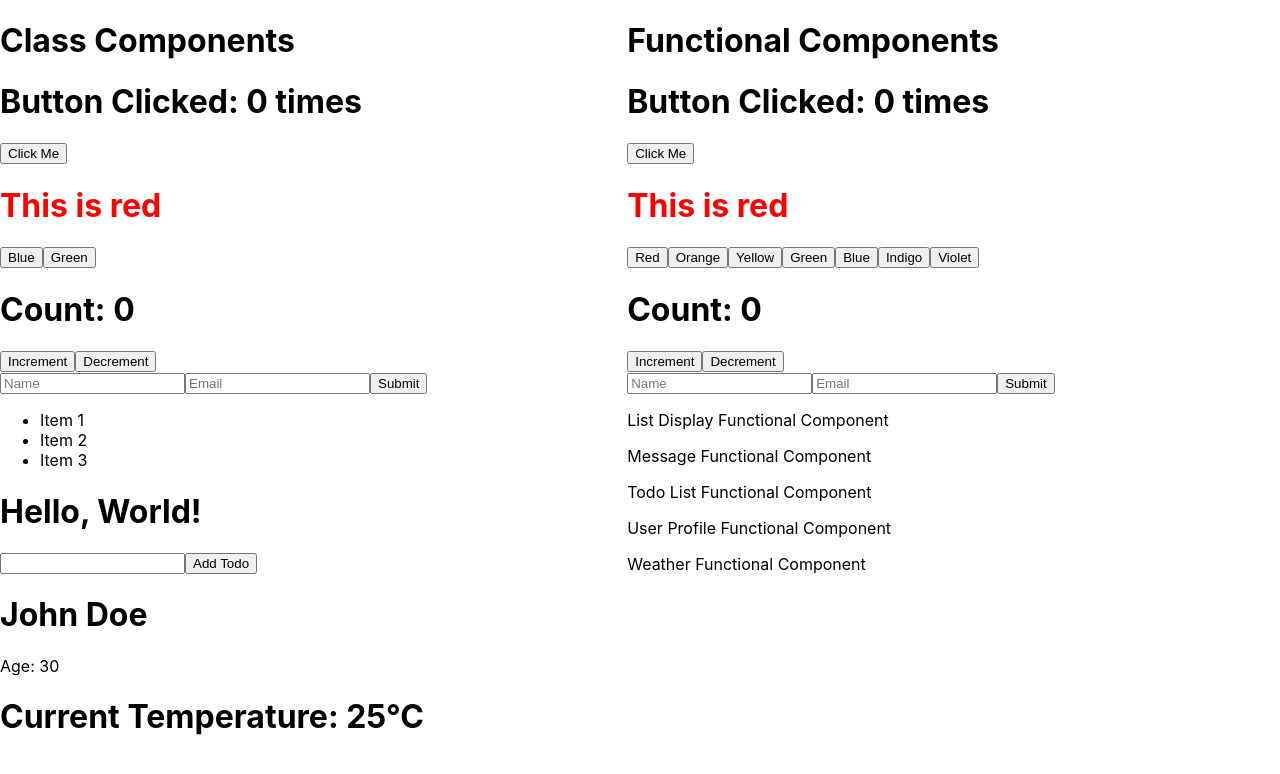
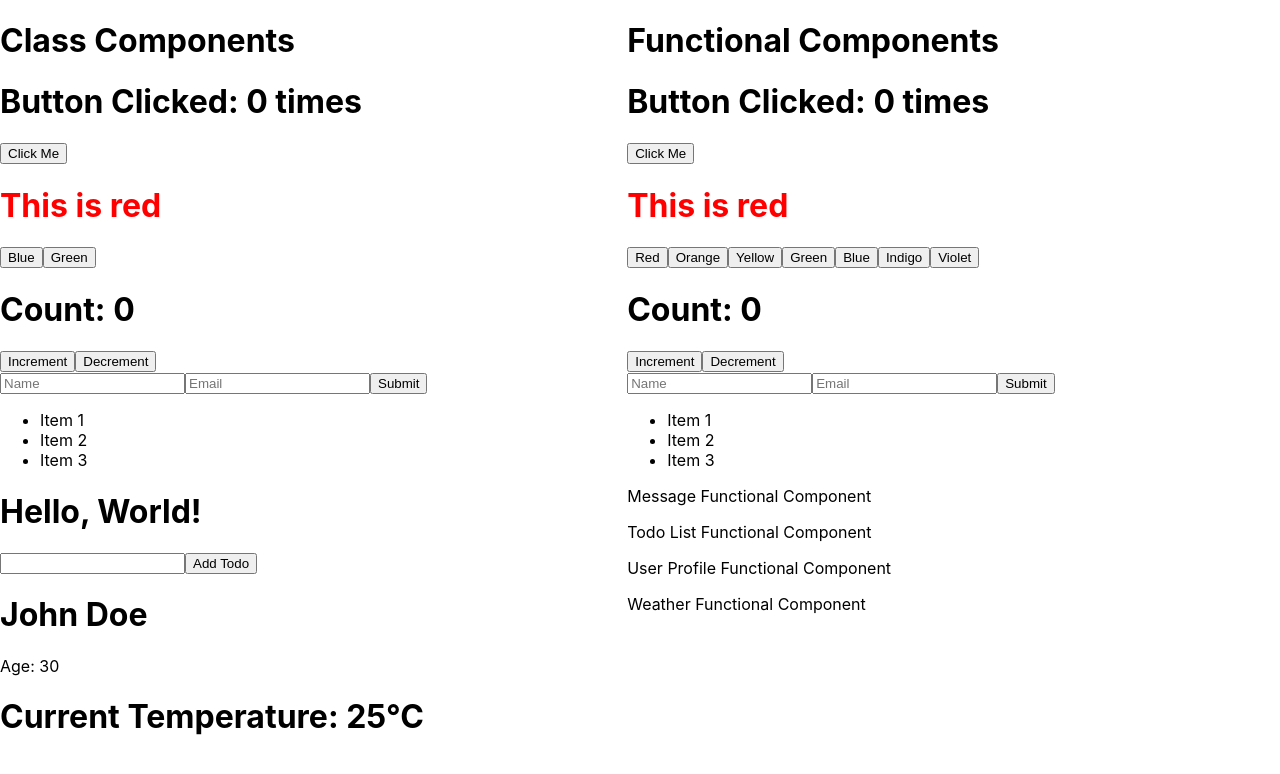
Before and after one commit to TraiLynne/ReactRefactorPractice, a React (Create React App) app in the folder app/: page / in a window 1280 px wide. Shown: the top 774 px of the page. Built offline with nearby package versions, Linux system fonts and the light colour scheme.

Commit message:
Refactored `ListDisplay` into Functional Component

```diff
--- a/app/src/components/ListDisplay/FunctionalComponent.js
+++ b/app/src/components/ListDisplay/FunctionalComponent.js
@@ -1,5 +1,16 @@
+import { useState } from "react";
+
 const ReListDisplay = () => {
-	return <p>List Display Functional Component</p>;
+	// State
+	const [items, setItems] = useState(["Item 1", "Item 2", "Item 3"]);
+
+	return (
+		<ul>
+			{items.map((item, index) => (
+				<li key={index}>{item}</li>
+			))}
+		</ul>
+	);
 };
 
 export default ReListDisplay;
```
